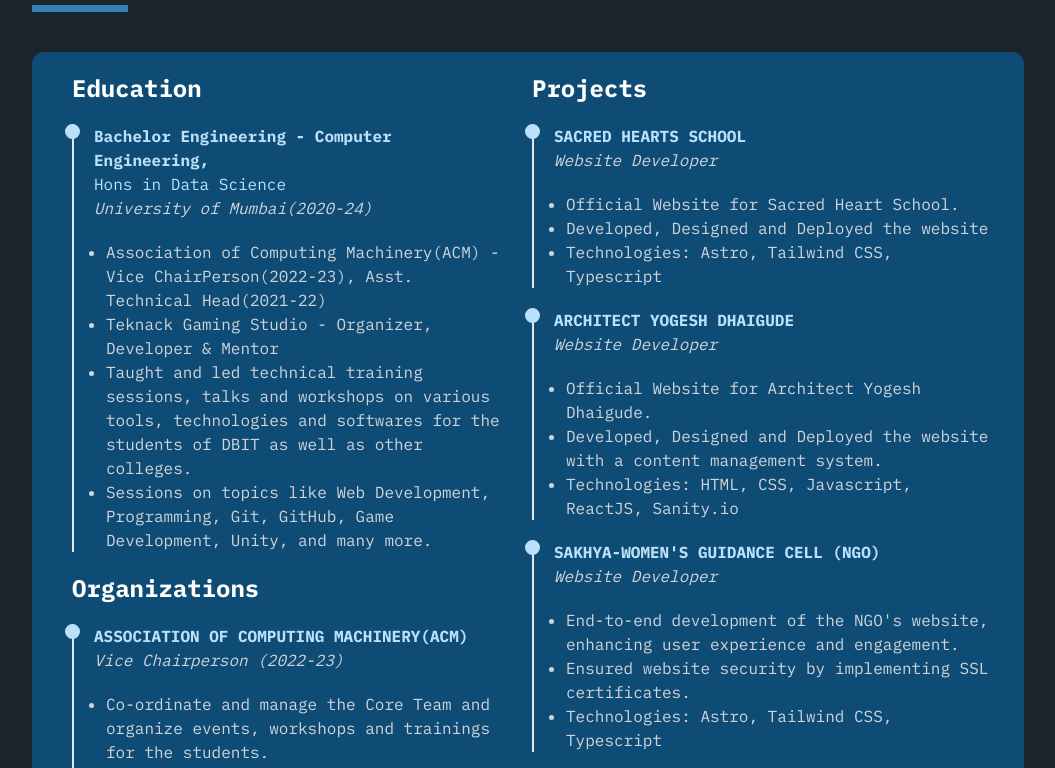
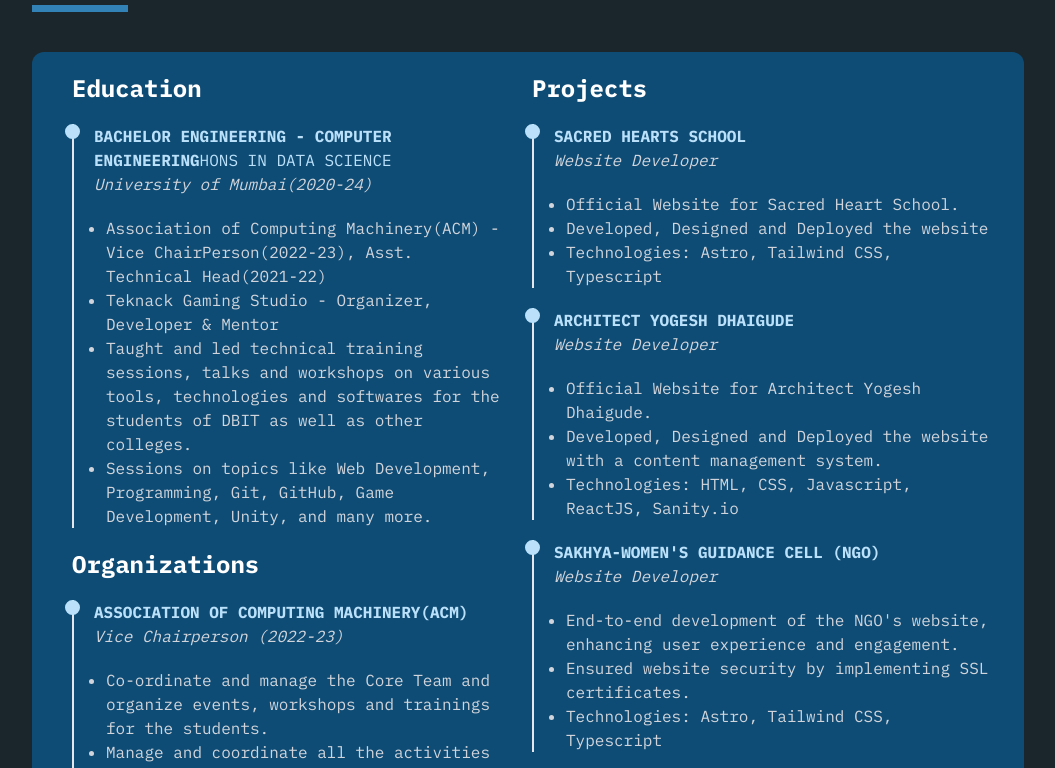
Before and after one commit to sd8capricon/sid-portfolio, a Next.js app: page / in a window 1280 px wide. Shown: the part 1392-2160 px from the top of the page, without its empty margins (112-1167 px from the left). Built offline with nearby package versions, Linux system fonts and the light colour scheme.

Commit message:
Education to Resume Item

```diff
--- a/app/page.tsx
+++ b/app/page.tsx
@@ -85,19 +85,18 @@
                     <div className="lg:col-span-1 ml-3 md:ml-9">
                         {/* Education */}
                         <h3 className="text-2xl font-bold inline-block mb-5">Education</h3>
-                        <div className="container px-5 resume-item relative border-l-2 mb-5">
-                            <h4 className='font-bold text-primary-lighter'>
-                                Bachelor Engineering - Computer Engineering, <br />
-                                <span className='font-normal'>Hons in Data Science</span>
-                            </h4>
-                            <span className='text-gray-300 italic'>University of Mumbai(2020-24)</span>
-                            <ul className='text-gray-300 mt-5 ml-3 list-disc'>
+                        <ResumeItem
+                            title="Bachelor Engineering - Computer Engineering"
+                            subtite="Hons in Data Science"
+                            position="University of Mumbai(2020-24)"
+                        >
+                            <ResumeItemList>
                                 <li>Association of Computing Machinery(ACM) - Vice ChairPerson(2022-23), Asst. Technical Head(2021-22)</li>
                                 <li>Teknack Gaming Studio - Organizer, Developer & Mentor</li>
                                 <li>Taught and led technical training sessions, talks and workshops on various tools, technologies and softwares for the students of DBIT as well as other colleges.</li>
                                 <li>Sessions on topics like Web Development, Programming, Git, GitHub, Game Development, Unity, and many more.</li>
-                            </ul>
-                        </div>
+                            </ResumeItemList>
+                        </ResumeItem>
                         {/* Organizations */}
                         <h3 className="text-2xl font-bold inline-block mb-5">Organizations</h3>
                         <ResumeItem
--- a/components/ResumeItem.tsx
+++ b/components/ResumeItem.tsx
@@ -1,8 +1,9 @@
 interface Props {
+    title: String,
+    subtite?: String,
+    position: String
     link?: string
     children: React.ReactNode,
-    title: String,
-    position: String
 }
 
 const ResumeItemList: React.FC<{ children: React.ReactNode }> = (props) => {
@@ -19,6 +20,7 @@
             <a target="_blank" href={props.link}>
                 <h4 className='font-bold uppercase text-primary-lighter'>
                     {props.title}
+                    <span className="font-normal">{props.subtite}</span>
                 </h4>
                 {/* <span className='font-semibold'>Hons in Data Science</span><br /> */}
             </a>
```
